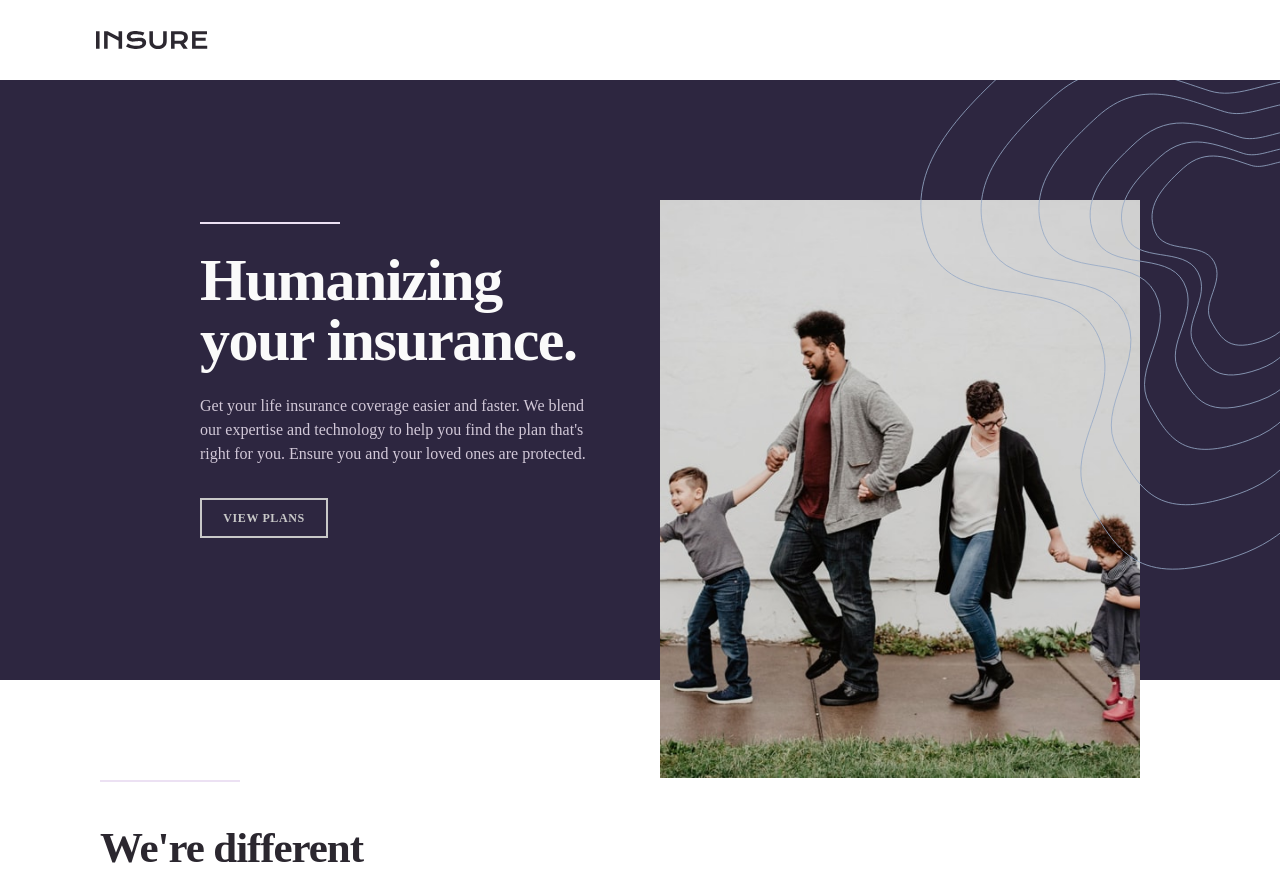
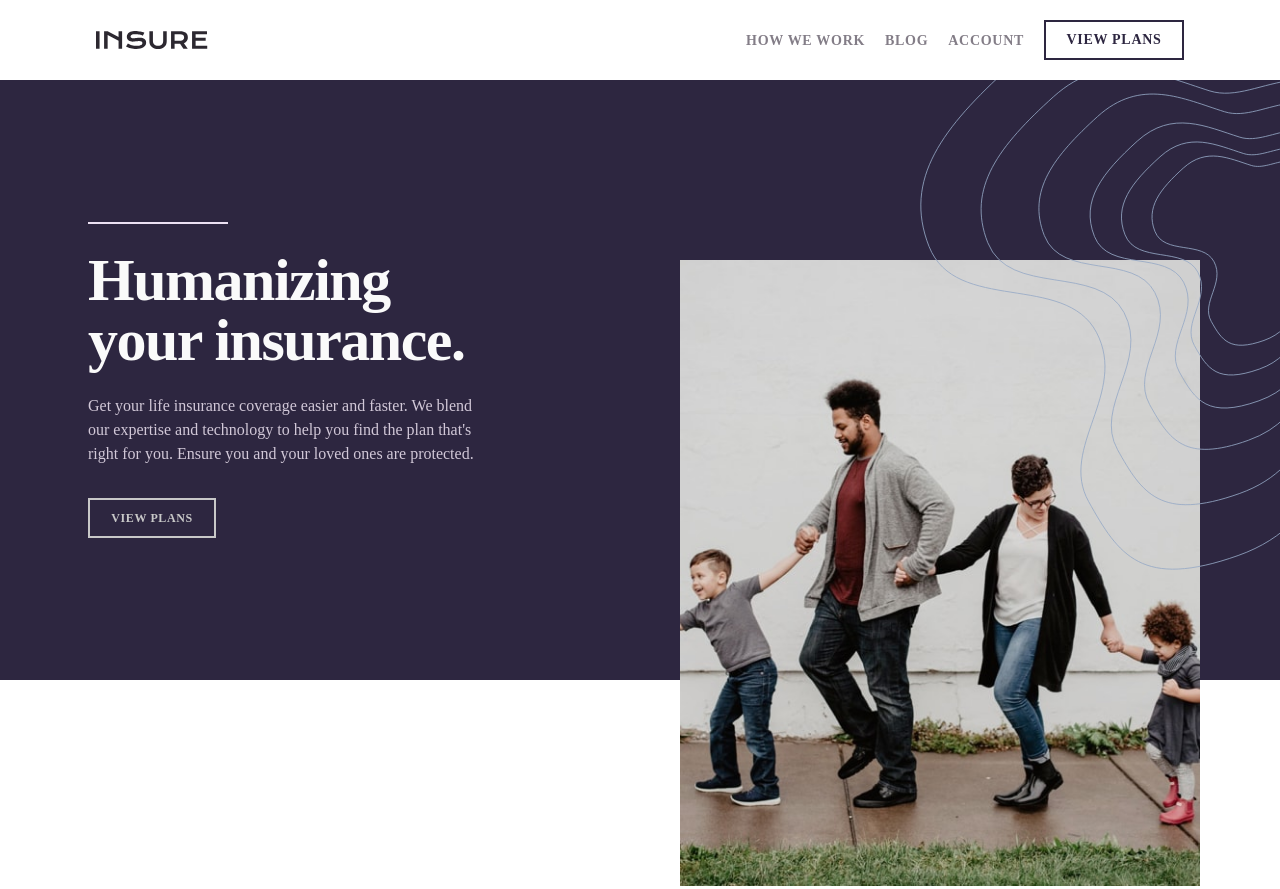
Before and after one commit to mlopezl/Insure-Landing-Page, a website built with Vite: page index.html in a window 1280 px wide. Shown: the top 889 px of the page. Built offline with nearby package versions, Linux system fonts and the light colour scheme.

Commit message:
Adding styles to the desktop nav

```diff
--- a/index.html
+++ b/index.html
@@ -25,13 +25,20 @@
       <img src="./public/images/logo.svg" alt="Insure Logo">
       <img id="hamburger-icon" src="./public/images/icon-hamburger.svg" alt="Hamburger icon" class="md:hidden">
       <img id="close-icon" class="hidden" src="./public/images/icon-close.svg" alt="Close icon">
+      <ul class="hidden flex gap-5 items-center md:flex">
+        <li><a class="uppercase text-sm text-Gray-700 font-semibold tracking-wider" href="">How we work</a></li>
+        <li><a class="uppercase text-sm text-Gray-700 font-semibold tracking-wider" href="">Blog</a></li>
+        <li><a class="uppercase text-sm text-Gray-700 font-semibold tracking-wider" href="">Account</a></li>
+        <button class="w-35 h-10 border-2 border-Blue-950 text-Blue-950 uppercase text-sm font-semibold tracking-wider">View plans</button>
+      </ul>
     </nav>
     <section class="hero w-full bg-Blue-950 flex flex-col relative sm:flex-row sm:items-center xl:h-150">
       <img class="hidden w-90 absolute right-0 top-0 z-2 md:block" src="./public/images/bg-pattern-intro-right-desktop.svg" alt="">
       <img class="w-full sm:w-1/2 sm:order-2 md:hidden" src="./public/images/image-intro-mobile.jpg" alt="intro mobile image">
-      <img class="hidden absolute max-w-80 top-30 right-0 lg:right-20 xl:right-35 md:max-w-100 xl:max-w-120 md:block" src="./public/images/image-intro-desktop.jpg" alt="Image intro desktop">
+      <img class="hidden absolute max-w-80 top-30 right-0 lg:right-20 xl:right-35 md:max-w-100 xl:hidden md:block" src="./public/images/image-intro-desktop.jpg" alt="Image intro desktop">
       <section
-        class="h-120 flex flex-col pl-10 xl:pl-50 justify-center items-center text-center gap-6 p-4 relative sm:w-1/2 md:items-start md:text-left">
+        class="h-120 flex flex-col pl-10 justify-center items-center text-center gap-6 p-4 relative sm:w-1/2 md:items-start md:text-left xl:w-280 xl:m-auto xl:pl-2 relative">
+         <img class="hidden absolute top-30 right-0 xl:right-0 md:max-w-130 xl:block" src="./public/images/image-intro-desktop.jpg" alt="Image intro desktop">
         <img class="w-37 absolute top-0 left-0 z-1 sm:hidden" src="./public/images/bg-pattern-intro-left-mobile.svg"
           alt="pattern left mobile">
         <img class="w-25 absolute -bottom-35 right-0 z-1 sm:hidden"
@@ -47,7 +54,7 @@
       </section>
     </section>
   </header>
-  <main class="flex flex-col max-w-280 m-auto justify-center items-center gap-8 pt-25 mb-20 xl:items-start">
+  <main class="flex flex-col max-w-280 m-auto justify-center items-center gap-8 pt-55 mb-20 xl:items-start">
     <div class="w-35 h-1 border-t-2 border-Gray-700 brightness-180 xl:ml-5">
     </div>
     <h2 class="text-[43px] text-Gray-950 font-semibold tracking-tight xl:ml-5">We're different</h2>
```
